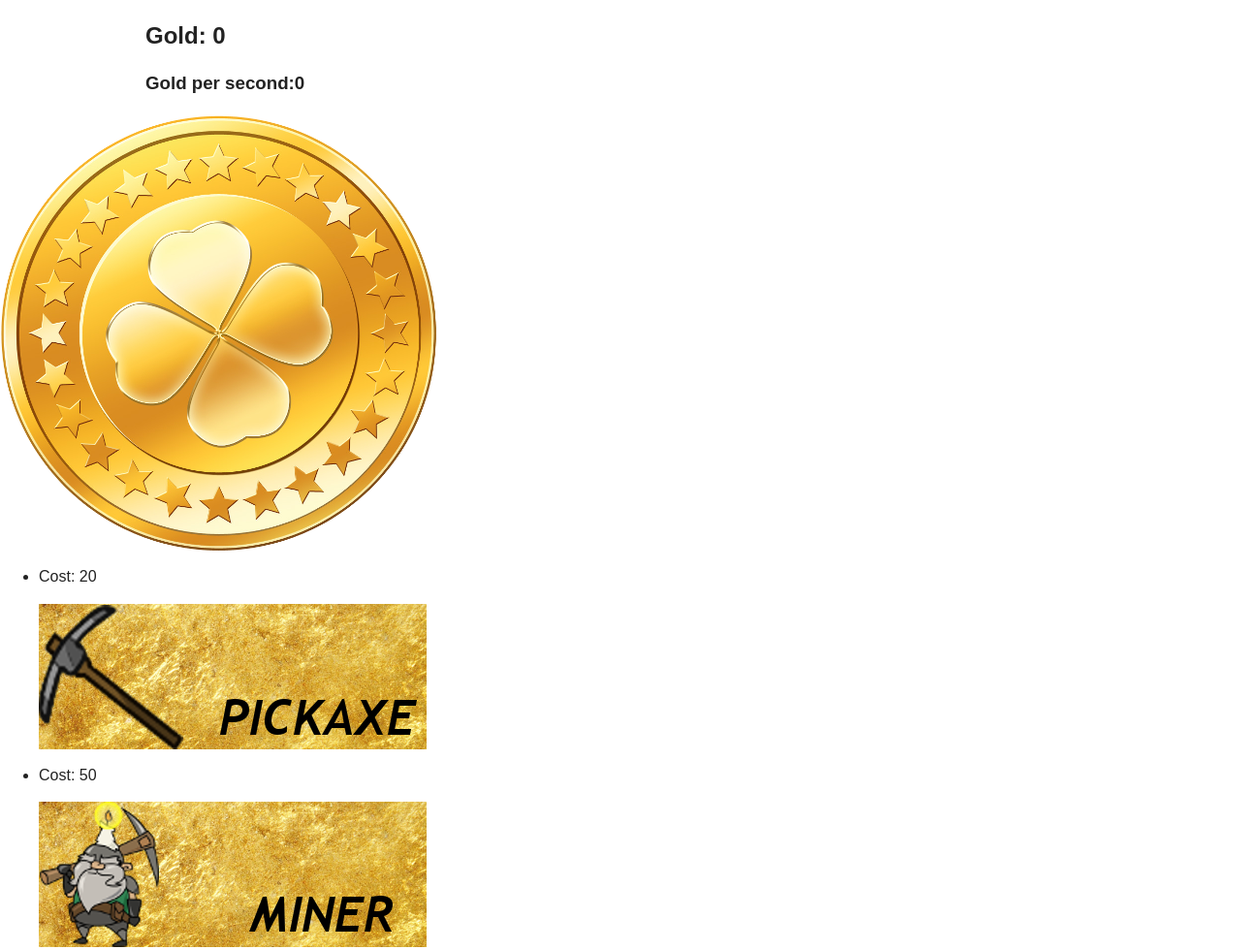
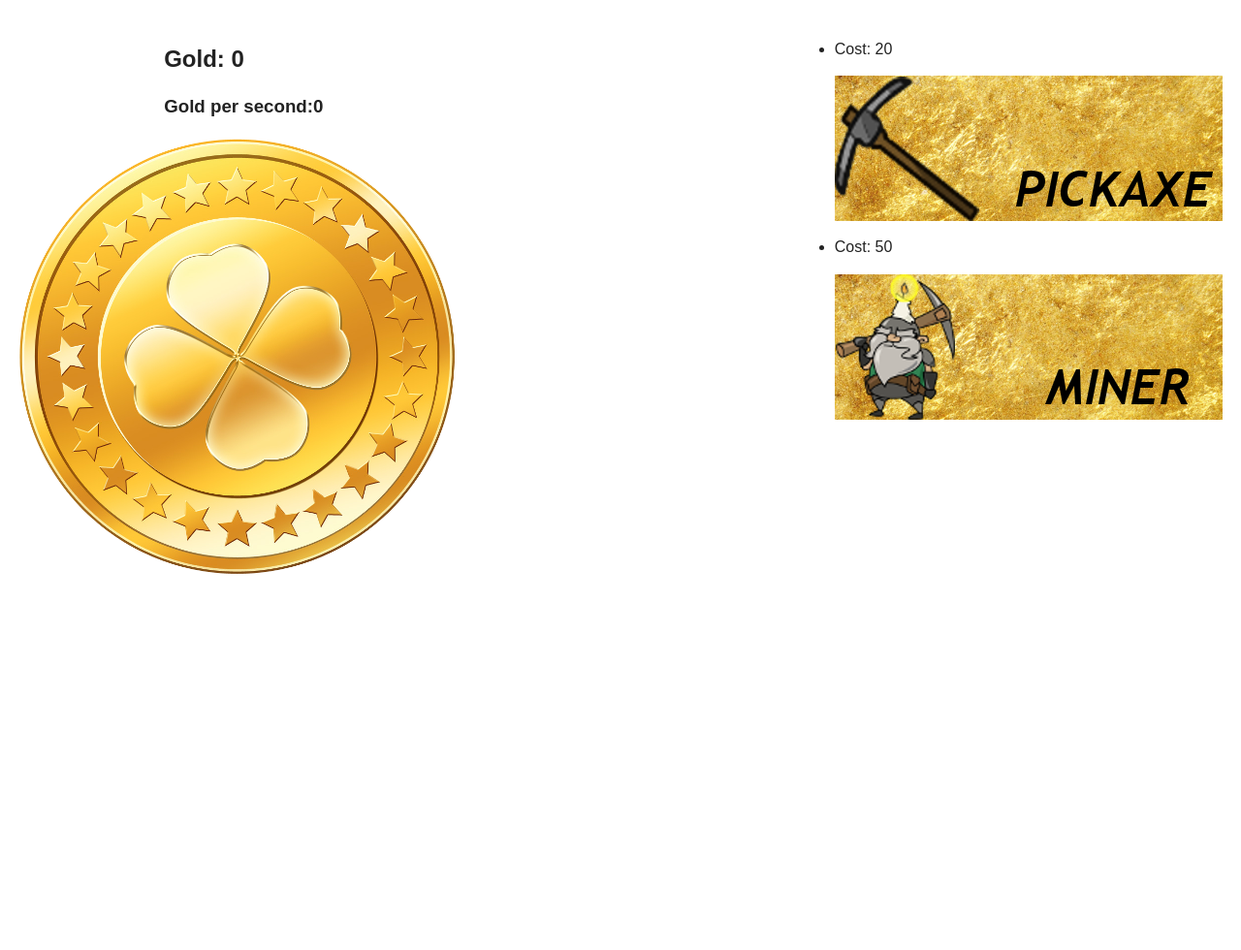
Before and after one commit to Kostuch6/Clicker, a website: page app/index.html in a window 1280 px wide. Shown: the whole page at 97% size. After the commit the page ends 800 px from the top, so only its background shows below. Drawn offline with nearby package versions, Linux system fonts and the light colour scheme.

Commit message:
Store and gold mine templated updated. CSS changed

```diff
--- a/app/app.css
+++ b/app/app.css
@@ -29,10 +29,15 @@
   padding: 0;
 }
 
+.coin, .overview, .bList {
+    margin: 0 1.5% 24px 1.5%;
+}
+
 .coin {
-    position: relative;
+    float: left;
     width: 500px;
 }
+
 
 .gold {
     margin-left: 150px;
@@ -41,3 +46,8 @@
 .gps {
     margin-left: 150px;
 }
+
+.bList {
+    float: right;
+
+}
--- a/app/gold-mine/gold-mine.template.html
+++ b/app/gold-mine/gold-mine.template.html
@@ -1,4 +1,4 @@
-<div class="coin">
+<div>
     <h2 class="gold">Gold: {{$ctrl.currentGold}}</h2>
     <h3 class="gps">Gold per second:{{$ctrl.goldPerSecond}}</h3>
     <img ng-src="img/gold-coin.png" ng-click="$ctrl.updateOnClick()" />
--- a/app/index.html
+++ b/app/index.html
@@ -35,7 +35,15 @@
   <script src="components/version/version-directive.js"></script>
   <script src="components/version/interpolate-filter.js"></script>
 
-    <gold-mine></gold-mine>
-    <store></store>
+  <div class="coin">
+       <gold-mine></gold-mine>
+  </div>
+  <div class="overview">
+
+  </div>
+  <div class="bList">
+       <store></store>
+  </div>
+
 </body>
 </html>
--- a/app/store/store.template.html
+++ b/app/store/store.template.html
@@ -1,10 +1,7 @@
  <div>
-   <ul class="phones">
+   <ul>
         <li ng-repeat="building in $ctrl.buildings ">
             <p>Cost: {{building.price}} </p>
-            <p> </p>
             <img ng-src="{{building.img}}">
-
         </li>
-
  </div>
```
